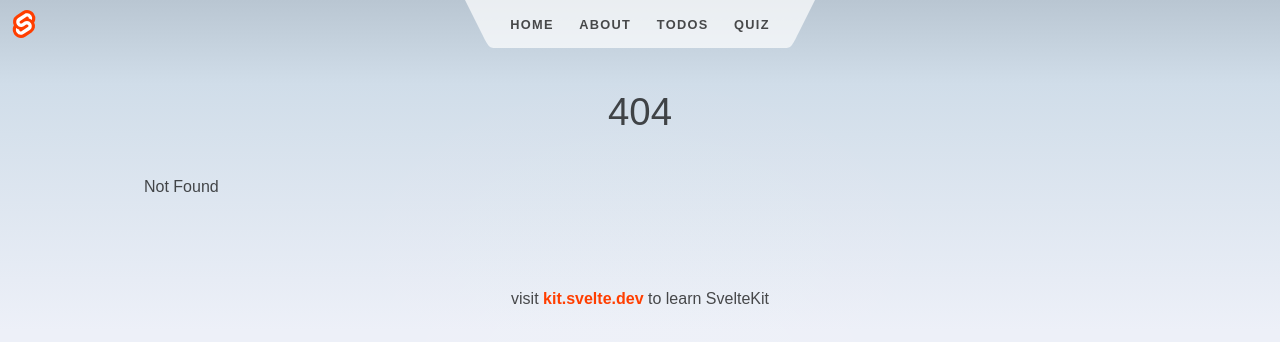
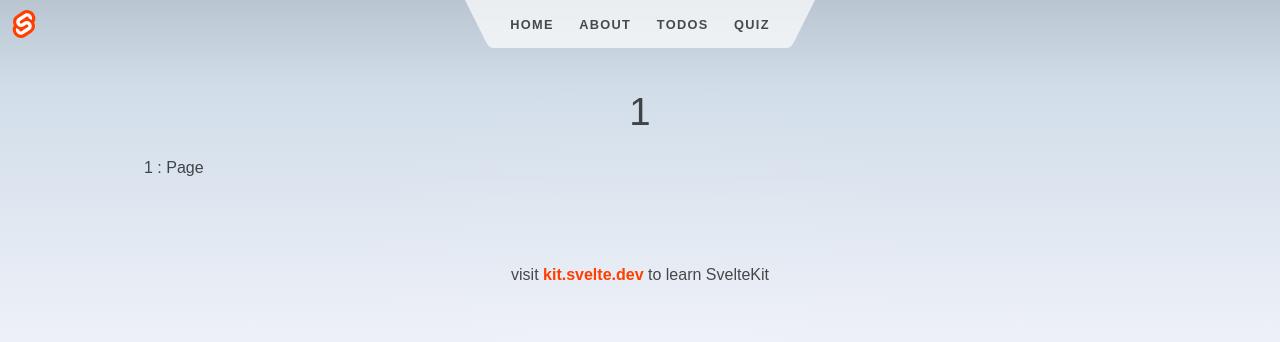
Before and after one commit to ashok-cse/my-sveltekit-app, a SvelteKit app: page /about/1 in a window 1280 px wide. Before the commit this address had no page. Shown: the top 342 px of the page. Built offline with nearby package versions, Linux system fonts and the light colour scheme.

Commit message:
sdfghjkl

```diff
--- /dev/null
+++ b/src/routes/about/[slug]/+page.svelte
@@ -0,0 +1,11 @@
+<script>
+    import { page } from '$app/stores';
+    console.log($page.params)
+</script>
+
+<!-- Language: svelte -->
+
+<div>
+    <h1>{$page.params.slug}</h1>
+    <h2>{$page.params.slug} : Page</h2>
+</div>
--- a/src/routes/todos/+page.server.js
+++ b/src/routes/todos/+page.server.js
@@ -15,6 +15,8 @@ import { api } from './api';
 export const load = async ({ locals }) => {
 	// locals.userid comes from src/hooks.js
 	const response = await api('GET', `todos/${locals.userid}`);
+
+	console.log('response', response);
 
 	if (response.status === 404) {
 		// user hasn't created a todo list.
@@ -62,5 +64,6 @@ export const actions = {
 		const form = await request.formData();
 
 		await api('DELETE', `todos/${locals.userid}/${form.get('uid')}`);
+
 	}
 };
```
Also changed, not shown: 1 other file (tests, documents, lock files or other folders).
